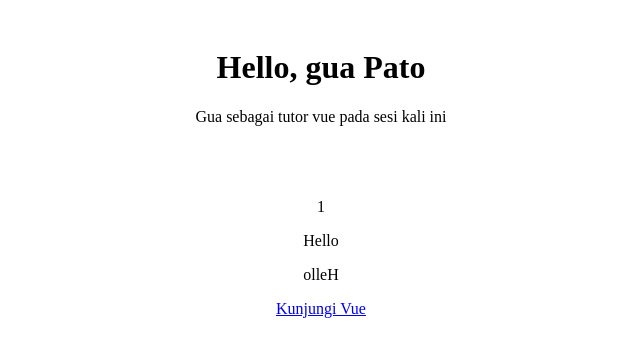
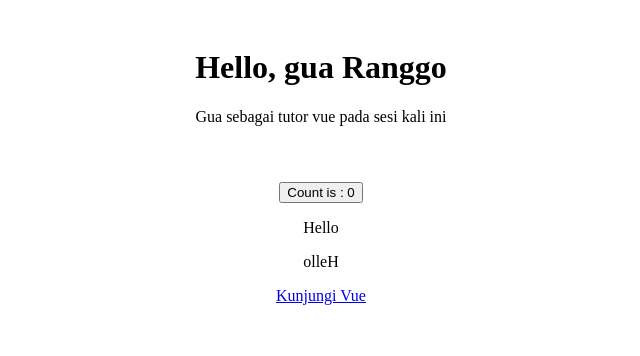
Before and after one commit to KenapaCoding/vue-full-course, a Vue app: page / in a window 1280 px wide. Shown: the top 356 px of the page, without its empty margins (319-959 px from the left). Built offline with nearby package versions, Linux system fonts and the light colour scheme.

Commit message:
materi: methods dan event listener

```diff
--- a/src/App.vue
+++ b/src/App.vue
@@ -2,26 +2,30 @@
   import { ref, reactive } from 'vue';
 
   const counter = reactive({count:0})
-  counter.count++
+  function increment(number){
+    counter.count = counter.count + number
+  }
 
   const message = ref("Hi")
   message.value = "Hello"
 
   console.log('Hi, Ranggo!');
-  const nama = 'Pato';
+  function greeting(nama){
+    return `Hello, gua ${nama}`
+  }
 
   const link = "https://vuejs.org";
 </script>
 
 <template>
   <div class="container">
-    <h1>Hello, gua {{ nama }}</h1>
+    <h1>{{ greeting('Ranggo') }}</h1>
     <p>
       Gua sebagai tutor vue pada sesi kali ini
     </p>
   </div>
   <div class="container">
-    <p>{{ counter.count }}</p>
+    <button @click="increment(2)"> Count is : {{ counter.count }}</button>
     <p>{{ message }}</p>
     <p>{{ message.split('').reverse().join('') }}</p>
     <a :href="link">Kunjungi Vue</a>
```
